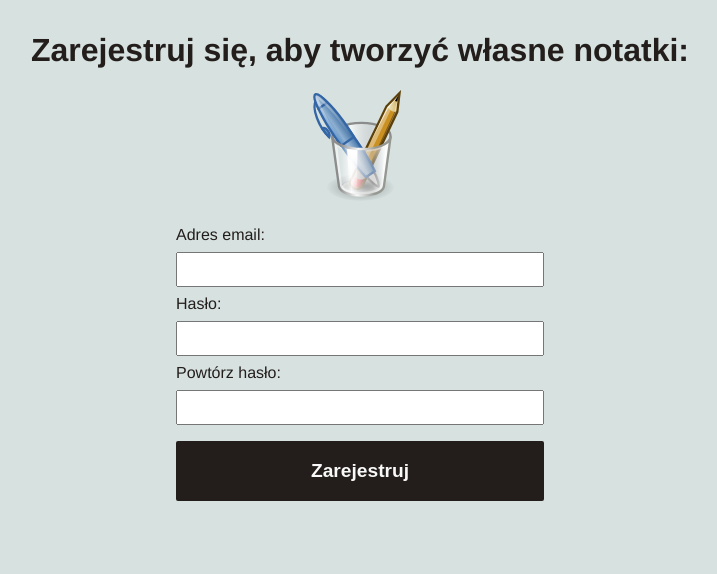
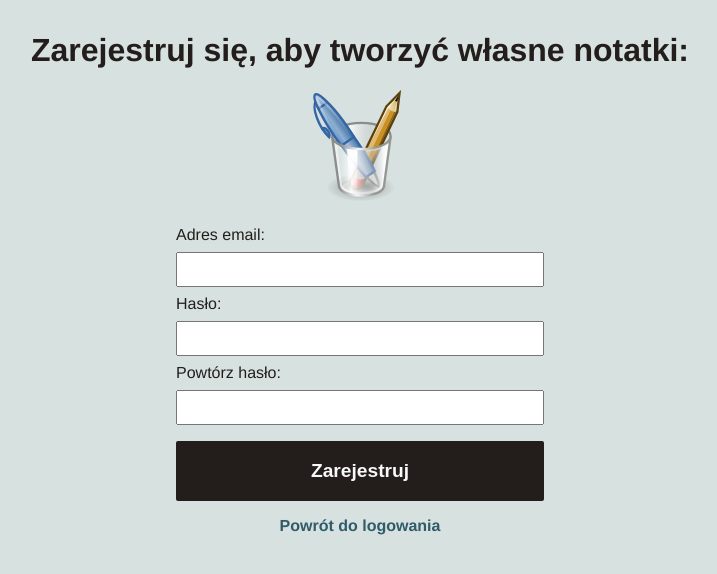
Before and after one commit to agaciur/Notebook, a React (Vite) app: page /rejestracja in a window 1280 px wide. Shown: the top 574 px of the page, without its empty margins (280-997 px from the left). Built offline with nearby package versions, Linux system fonts and the light colour scheme.

Commit message:
Add links

```diff
--- a/src/components/LoginForm/LoginForm.jsx
+++ b/src/components/LoginForm/LoginForm.jsx
@@ -4,7 +4,7 @@ import PEN_ICON from "../../assets/pen.svg"
 import ERROR_ICON from "../../assets/error.svg"
 import { motion } from "framer-motion"
 import { useState } from "react"
-import { useNavigate } from "react-router-dom"
+import { useNavigate, Link } from "react-router-dom"
 export function LoginForm() {
   const [email, setEmail] = useState(process.env.NODE_ENV === "development" ? "root@root.pl" : "")
 
@@ -71,6 +71,7 @@ export function LoginForm() {
 
         <ButtonCircle eventOnClick={handleSubmit}>Zaloguj się</ButtonCircle>
 
+        <Link to={"/rejestracja"}>Rejestracja</Link>
         {error && (
           <div className={styles.error}>
             <img src={ERROR_ICON} />
--- a/src/components/LoginForm/LoginForm.module.css
+++ b/src/components/LoginForm/LoginForm.module.css
@@ -63,6 +63,19 @@
   background-color: var(--color-theme-main);
 }
 
+.login form a {
+  margin-top: 1rem;
+  font-weight: 700;
+  text-align: center;
+  color: var(--color-theme-main);
+  transition: transform 0.3s, color 0.3s;
+}
+
+.login form a:hover {
+  color: var(--color-text-grey);
+  transform: scale(1.2);
+}
+
 .error {
   margin-top: 1rem;
   padding: 1rem;
--- a/src/components/Register/Register.jsx
+++ b/src/components/Register/Register.jsx
@@ -4,6 +4,7 @@ import { useState } from "react"
 import { correctnessOfEmail } from "../utils/functions"
 import { ButtonCircle } from "../ButtonCircle/ButtonCircle"
 import PEN_ICON from "../../assets/pen.svg"
+import { Link } from "react-router-dom"
 import { motion } from "framer-motion"
 
 export function Register() {
@@ -81,6 +82,7 @@ export function Register() {
           id='password2'
         />
         <ButtonCircle eventOnClick={handleSubmit}>Zarejestruj</ButtonCircle>
+        <Link to={"/zaloguj"}>Powrót do logowania</Link>
         {error && (
           <div className={styles.error}>
             <img src={ERROR_ICON} />
--- a/src/components/Register/Register.module.css
+++ b/src/components/Register/Register.module.css
@@ -47,6 +47,19 @@
   padding: 0.5rem 0;
 }
 
+.register form a {
+  margin-top: 1rem;
+  font-weight: 700;
+  text-align: center;
+  color: var(--color-theme-main);
+  transition: transform 0.3s, color 0.3s;
+}
+
+.register form a:hover {
+  color: var(--color-text-grey);
+  transform: scale(1.2);
+}
+
 .error {
   margin-top: 1rem;
   padding: 1rem;
```
